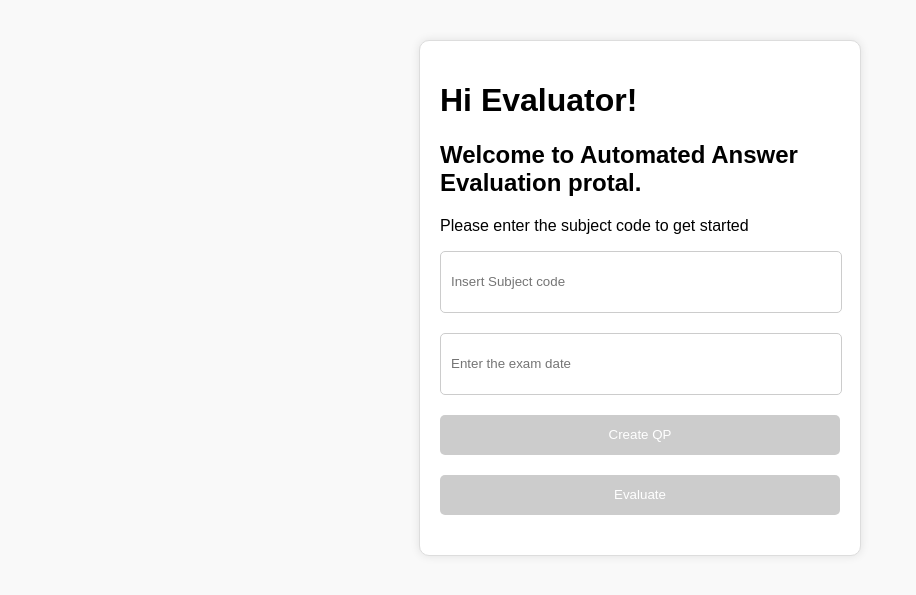
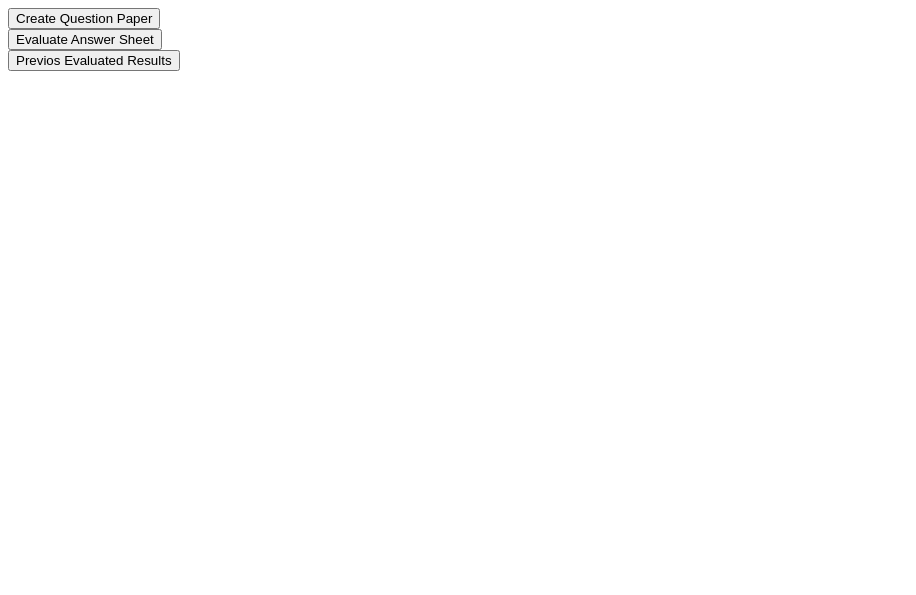
Before and after one commit to harshit-wadhwani/Automated-answer-sheet-evaluation, a Flask app: page / in a window 1280 px wide. Shown: the top 595 px of the page, without its empty margins (0-916 px from the left). Run offline with Flask 3, Linux system fonts and the light colour scheme.

Commit message:
reformated pages working

```diff
--- a/main.py
+++ b/main.py
@@ -10,6 +10,7 @@ import os
 import hashlib
 from huggingface_hub import from_pretrained_keras
 import pandas as pd
+from datetime import datetime
 
 
 app = Flask(__name__)
@@ -22,8 +23,16 @@ model = from_pretrained_keras("keras-io/bert-semantic-similarity")
 
 app.secret_key = 'your_secret_key'
 
-@app.route("/", methods=['GET', 'POST'])
-def hello_world():
+@app.route("/results", methods=["GET", "POST"])
+def results():
+    return render_template("results.html")
+
+@app.route("/", methods=["GET","POST"])
+def home():
+    return render_template("new_index.html")
+
+@app.route("/createquestions", methods=['GET', 'POST'])
+def createquestions():
     return render_template("index.html")
 
 @app.route('/qp.html')  # Define route for qp.html
@@ -78,21 +87,22 @@ def get_generate_result():
 def download_this_pdf():
     return send_file('data/questionpaper.pdf', as_attachment=True)
 
-@app.route("/for_evaluation", methods = ["POST", "GET"])
-def for_evaluation():
-    f = request.get_json()
-    session["code"] = f["ls"][0]['code']
-    session["dateup"] = f["ls"][0]['datestring']
-    return ""
+
 
 @app.route("/evaluation", methods=['GET', 'POST'])
 def evaluation():
 
-    return render_template("evaluation.html", f= session["code"], g= session["dateup"])
+    return render_template("evaluation.html")
 
 
 @app.route('/upload', methods=['POST', 'GET'])
 def upload_file():
+    session["code"] = request.form.get("sub_code")
+    temp_date = request.form.get("exam_date")
+    date_obj = datetime.strptime(temp_date, '%Y-%m-%d')
+    session["dateup"] = date_obj.strftime('%d-%m-%Y')
+    print(session["code"])
+    print(session["dateup"])
     file_names = []
     for f in request.files.getlist('file'):
         if f.filename != '':
--- a/templates/evaluation.html
+++ b/templates/evaluation.html
@@ -6,10 +6,10 @@
     <title>Evaluation</title>
 </head>
 <body>
-    <h1>Upload a File</h1>
-    <h2>{{f}}</h2>
-    <h2>{{g}}</h2>
+    <h1>Upload a File and fill details </h1>
     <form action="/upload" method="post" enctype="multipart/form-data">
+        <input type="text" name = "sub_code", id = "sub_code">
+        <input type="date" name="exam_date" id="exam_date">
         <input multiple id="file" type="file" name="file"/>
         <input type="submit" value="Upload & Evaluation">
     </form>
--- a/templates/index.html
+++ b/templates/index.html
@@ -14,7 +14,6 @@
     <input id="subcode" type="text" placeholder="Insert Subject code"></input>
     <input id="dateup" type="text" placeholder="Enter the exam date"></input>
     <button id="create"disabled>Create QP</button>
-    <button id="evaluate"onclick="redirectToEvaluation()"disabled>Evaluate</button>
 
     <script>
       const createButton = document.getElementById("create");
@@ -45,34 +44,6 @@
         localStorage.setItem("ud",dateup)
       });
 
-      function redirectToEvaluation() {
-        var code = document.getElementById("subcode").value;
-        var dateup = document.getElementById("dateup").value;
-        datestring = dateup.toString();
-        console.log('enteres the function');
-        const ls = [];
-        ls.push({
-          code : code,
-          datestring : datestring
-        });
-        fetch('/for_evaluation',{
-          method: 'POST',
-          headers:{
-            'Content-Type': 'application/json'
-          },
-          body: JSON.stringify({ ls } )
-        }).then(response => {
-          if (response.ok) {
-            console.log('Data sent');
-          } else {
-            console.error('Failed to save data');
-          }
-        })
-        .catch(error => {
-          console.error('Error:', error);
-        });
-        window.location.href = "{{ url_for('evaluation') }}";
-      }
     </script>
   </div>
 </body>
--- /dev/null
+++ b/templates/new_index.html
@@ -0,0 +1,21 @@
+<!DOCTYPE html>
+<html lang="en">
+  <head>
+    <meta charset="UTF-8" />
+    <meta name="viewport" content="width=device-width, initial-scale=1.0" />
+    <title>Welcom on board</title>
+  </head>
+  <body>
+    <form action="{{ url_for('createquestions') }}" method="post">
+      <button type="submit">Create Question Paper</button>
+    </form>
+
+    <form action="{{ url_for('evaluation') }}" method="post">
+      <button type="submit">Evaluate Answer Sheet</button>
+    </form>
+
+    <form action="{{ url_for('results') }}" method="post">
+      <button type="submit">Previos Evaluated Results</button>
+    </form>
+  </body>
+</html>
```
Also changed, not shown: templates/results.html (added, +11 -0 lines), 1 other file.
